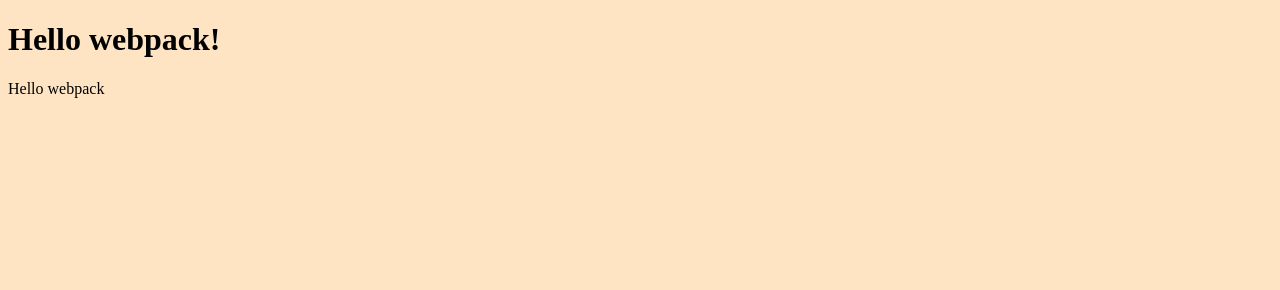
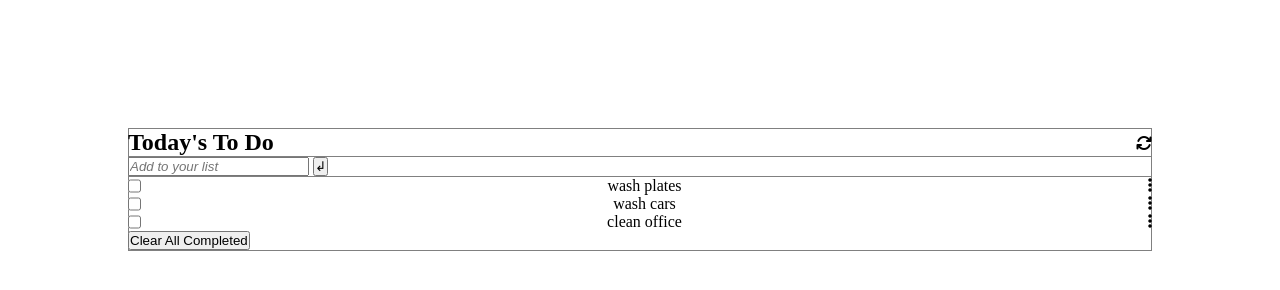
Before and after one commit to lorenzoworx/to-do-list, a website built with webpack: page src/index.html in a window 1280 px wide. Built offline with nearby package versions, Linux system fonts and the light colour scheme.

Commit message:
Setup to-do list structure

```diff
--- a/src/index.html
+++ b/src/index.html
@@ -3,9 +3,25 @@
 <head>
     <meta charset="UTF-8">
     <meta name="viewport" content="width=device-width, initial-scale=1.0">
-    <title>Wbpack Exercise</title>
+    <title>To-do List</title>
+    <script src="https://kit.fontawesome.com/5706a27a8e.js" crossorigin="anonymous"></script>
+    <link rel="stylesheet" href="style.css">
 </head>
 <body>
-    <h1>Hello webpack!</h1>
+    <section class="todolist borderBottom">
+        <div class="header borderBottom">
+            <h1>Today's To Do</h1>
+            <span class="fa-solid fa-arrows-rotate"></span>
+        </div>
+        <form class="todoForm">
+            <div class="borderBottom">
+                <input type="text" placeholder="Add to your list" class="listInput">
+                <button type="submit" class="inputButton">&#8626;</button>
+            </div>
+            <ul class="list">
+            </ul>
+            <button class="enterBtn">Clear All Completed</button>
+        </form>
+    </section>
 </body>
 </html>
--- a/src/index.js
+++ b/src/index.js
@@ -1,12 +1,27 @@
-import _ from 'lodash';
 import './style.css';
 
- function component() {
-   const element = document.createElement('div');
-    // Lodash, now imported by this script
-    element.innerHTML = _.join(['Hello', 'webpack'], ' ');
+let MyTasks = [
+  { todoEntry: 'wash plates', index: 0, completed: false},
+  { todoEntry: 'wash cars', index: 1, completed: false},
+  { todoEntry: 'clean office', index: 2, completed: false},
+];
 
-    return element;
+// functions
+
+function addTasks() {
+  const todoList = document.querySelector('.list');
+  for (let i = 0; i < MyTasks.length; i++) {
+    const todo = MyTasks[i];
+    const listItem = document.createElement('li');
+    listItem.classList.add('listItem');
+    listItem.innerHTML = `
+      <input type="checkbox" name="" id="">
+      <p>${todo.todoEntry}</p>
+      <i class="fa-solid fa-ellipsis-vertical"></i>
+    `;
+    todoList.appendChild(listItem);
   }
+}
 
-  document.body.appendChild(component());
+// Event listeners
+window.addEventListener('DOMContentLoaded', addTasks)
--- a/src/style.css
+++ b/src/style.css
@@ -1,3 +1,35 @@
-body {
-    background-color: bisque;
+*{
+    margin: 0;
+    padding: 0;
+    box-sizing: border-box;
 }
+
+body{padding: 10vw 10vw 0 10vw;}
+
+.todolist{
+    display: flex;
+    flex-direction: column;
+    align-items: center;
+    border: 1px solid #808080;
+
+
+}
+.header{
+    display: flex;
+    justify-content: space-between;
+    align-items: center;
+    width: 80vw;
+}
+.borderBottom{ border-bottom: 1px solid #808080; }
+::-webkit-input-placeholder { font-style: italic; }
+
+ .list{
+     list-style: none;
+     padding: 0;
+ }
+
+ .todoForm{ width: 80vw;}
+ .listItem{
+     display: flex;
+     justify-content: space-between;
+ }
```
Also changed, not shown: dist/index.html, dist/main.js, dist/runtime.js (added).
